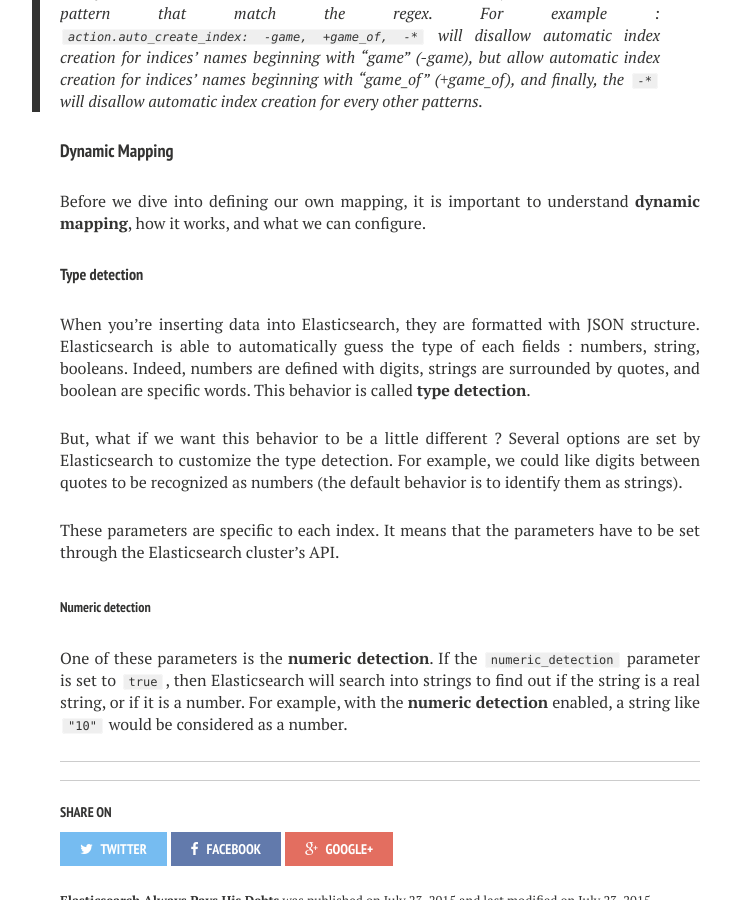
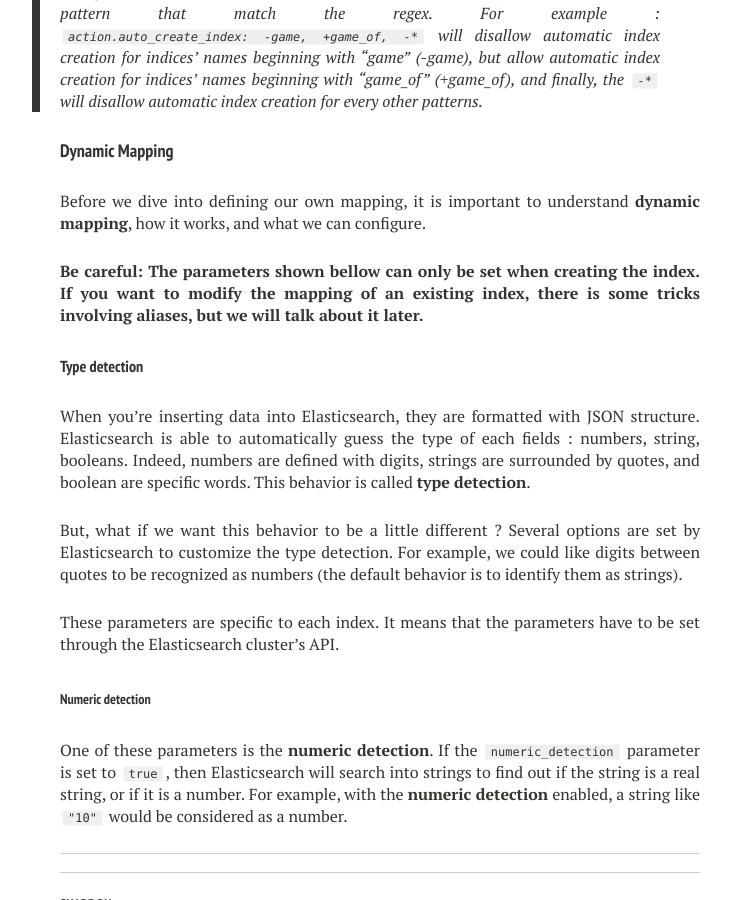
Before and after one commit to semji/reputationvip.github.io, a Jekyll site: the page built from _posts/2015-07-23-elasticsearch-always-pays-his-debts.md, in a window 1280 px wide and 900 px high, scrolled down 2939 px. Shown: the whole window, without its empty margins (260-992 px from the left). Built offline with Jekyll 4.4.1, drawn with Linux system fonts in a browser that asks for light colours; nearby versions of some CDN libraries; comment, search, counter and statistics services are not loaded; some of the changed text lies outside the part shown.

Commit message:
Added prevention about when to set mapping

```diff
--- a/_posts/2015-07-23-elasticsearch-always-pays-his-debts.md
+++ b/_posts/2015-07-23-elasticsearch-always-pays-his-debts.md
@@ -102,6 +102,9 @@
 
 Before we dive into defining our own mapping, it is important to understand **dynamic mapping**, how it works, and what we can configure.
 
+**Be careful: The parameters shown bellow can only be set when creating the index. If you want to modify the mapping of an existing index, there is some tricks
+involving aliases, but we will talk about it later.**
+
 ##### Type detection
 
 When you're inserting data into Elasticsearch, they are formatted with JSON structure. Elasticsearch is able to automatically guess the type of each fields : numbers, string,
```
